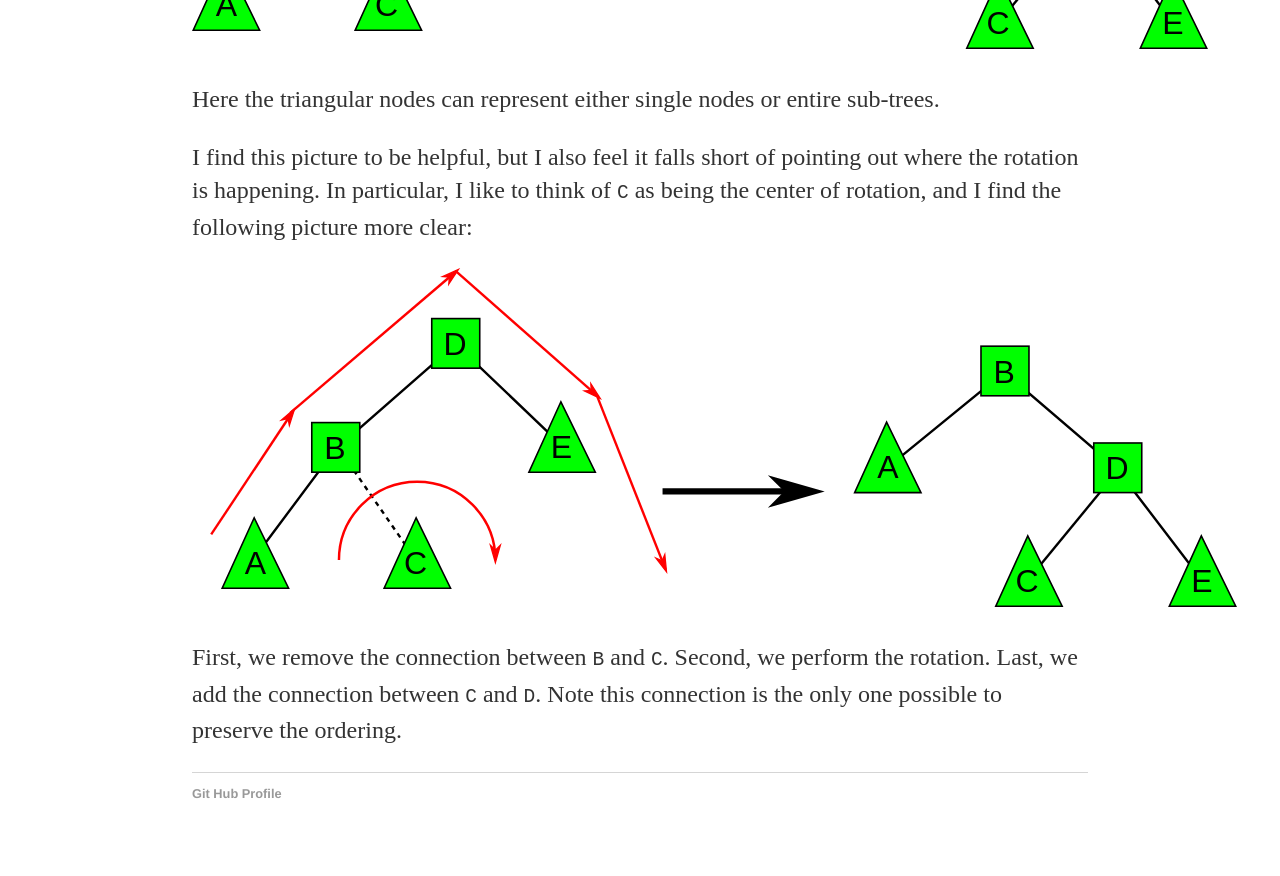
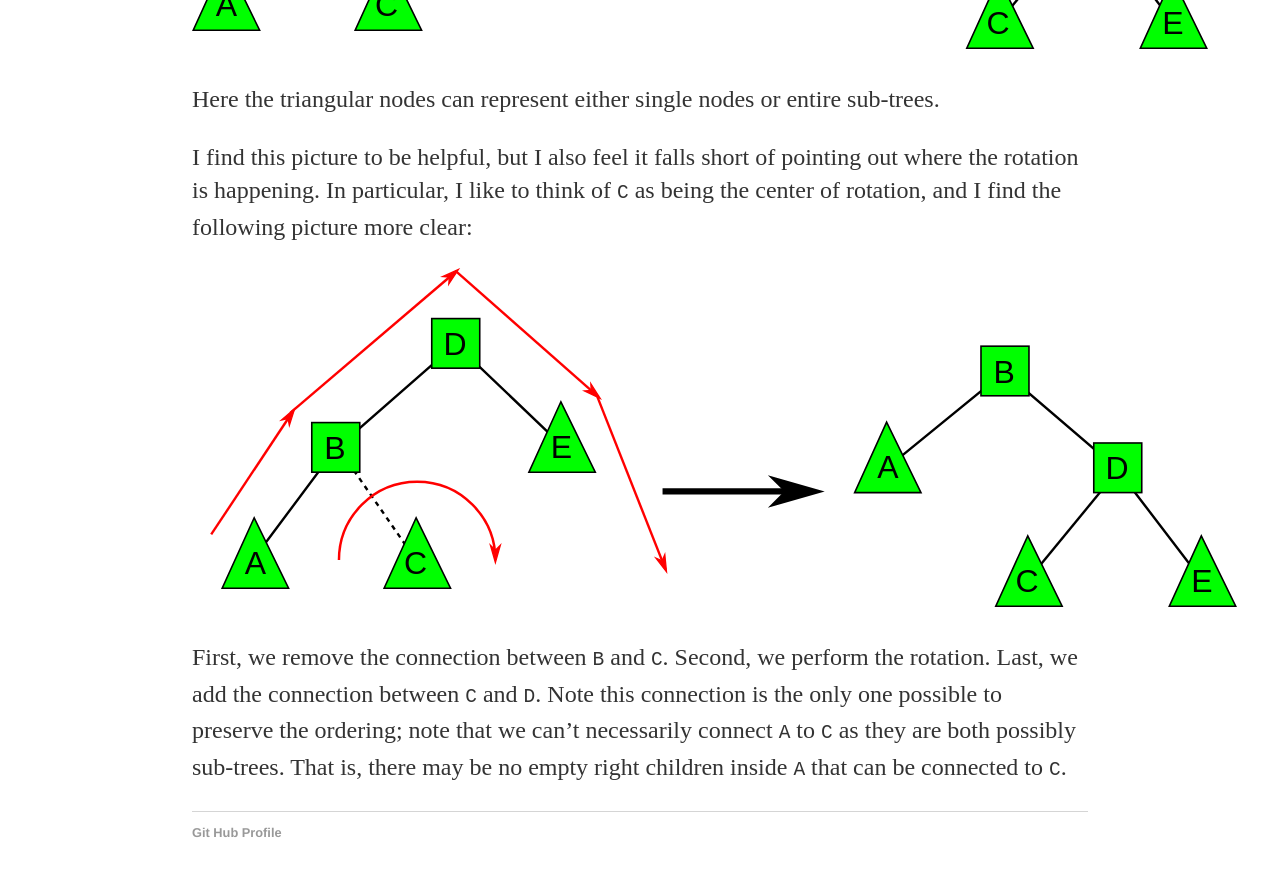
Before and after one commit to MatthewMcGonagle/MatthewMcGonagle.github.io, a Jekyll site: the page built from _posts/2017-11-01-TreeRotationCenter.md, in a window 1280 px wide and 900 px high, scrolled down 762 px. Shown: the top 876 px of the window. Built offline with Jekyll 4.4.1, drawn with Linux system fonts in a browser that asks for light colours.

Commit message:
Added comment on why we can't connect A to C.

```diff
--- a/_posts/2017-11-01-TreeRotationCenter.md
+++ b/_posts/2017-11-01-TreeRotationCenter.md
@@ -14,4 +14,4 @@ I find this picture to be helpful, but I also feel it falls short of pointing ou
 
 ![Pic of C Being Center]({{site . url}}/assets/2017-11-01-improved.svg)
 
-First, we remove the connection between `B` and `C`. Second, we perform the rotation. Last, we add the connection between `C` and `D`. Note this connection is the only one possible to preserve the ordering.
+First, we remove the connection between `B` and `C`. Second, we perform the rotation. Last, we add the connection between `C` and `D`. Note this connection is the only one possible to preserve the ordering; note that we can't necessarily connect `A` to `C` as they are both possibly sub-trees. That is, there may be no empty right children inside `A` that can be connected to `C`.
```
